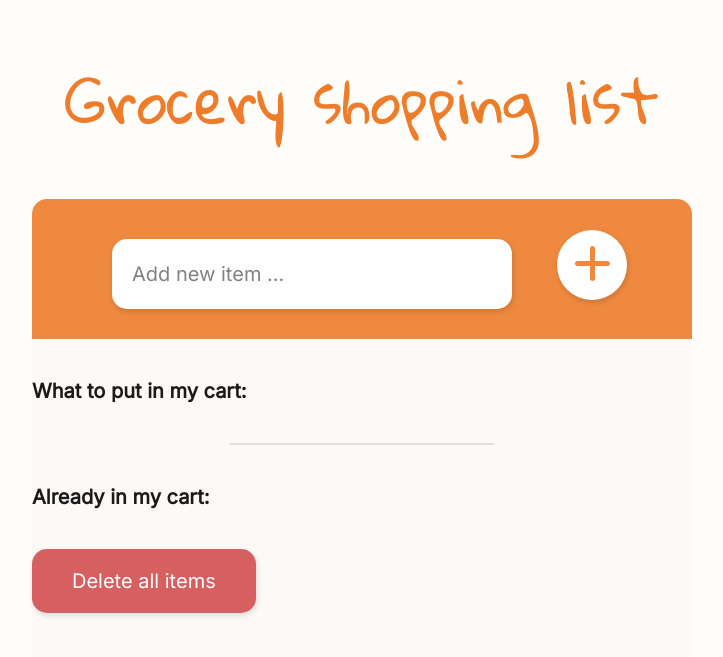
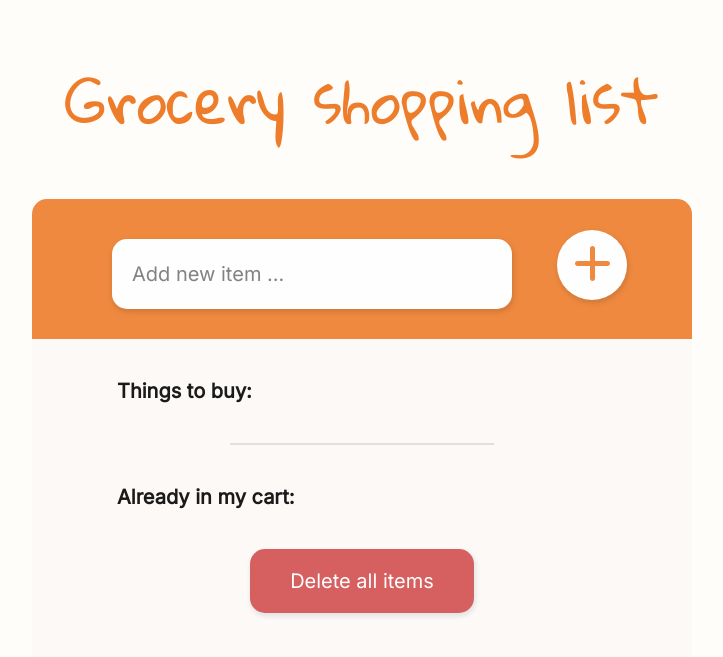
Before and after one commit to annawiken/T5-grocery-list, a plain HTML site: page index.html in a window 1280 px wide. Shown: the whole page, without its empty margins (278-1001 px from the left). Drawn offline with Linux system fonts and the light colour scheme.

Commit message:
add styling

```diff
--- a/css/style.css
+++ b/css/style.css
@@ -9,10 +9,11 @@ html {
 }
 
 
-/* GENERAL STYLING */
+/* BACKGROUND OUTSIDE OF FUNTIONAL APP AREA */
 body {
     background-color: #FFFDFA;
 }
+
 
 /* TEXT STYLING */
 .bought {
@@ -23,6 +24,7 @@ h3 {
     font-family: 'Inter', sans-serif;
     font-size: 1rem;
     color: #1a1a1a;
+    padding-left: 4.25rem;
 }
 
 
@@ -90,12 +92,18 @@ header {
     box-shadow: 1px 2.5px 4px 1px #e5e5e5; /* drop shadow for elements */
 }
 
+.flex-delete-button {
+    display: flex;
+    flex-direction: row;
+    justify-content: center;
+}
+
 .btn-delete-all-items:hover {
     background-color: #cd3d3d;
     cursor: pointer;
 }
 
-.btn-delete-item-red, .btn-buy-item, .btn-delete-item-grey, .btn-unbuy-item {
+.btn-delete-item-red, .btn-buy-item {
     border: none;
     background: none;
     margin: 0 0.4rem;
@@ -112,14 +120,14 @@ header {
     padding: 2rem 0 0 0;
 }
 
-#body-box .lists ul {
+#body-box ul {
     font-family: 'Inter', sans-serif;
     font-size: 1rem;
     list-style: none;
     align-content: center;
 }
 
-#body-box .lists ul li {
+#body-box ul li {
     background-color: #FFFFFF;
     border-radius: 0.75rem;
     height: 3.5rem;
--- a/index.html
+++ b/index.html
@@ -21,8 +21,7 @@
 
             <!-- shopping-list with action buttons -->
             <section id="body-box">
-            <article class="lists">
-                <h3> What to put in my cart: </h3>
+                <h3> Things to buy: </h3>
                 <ul id="shopping-list"></ul>
 
                 <!-- visually separate shopping-list and in-cart-list -->
@@ -31,10 +30,11 @@
                     <!-- in-cart-list for bought items -->
                 <h3> Already in my cart: </h3>
                 <ul id="in-cart-list"></ul>
-            </article>
 
                 <!-- button to delete all items from both lists -->
+                <section class="flex-delete-button">
                     <button class="btn-delete-all-items" onclick="removeAll()"> Delete all items </button>
+                </section>
             </section>
     </main>
 </body>
```
Lines whose indentation alone changed are shown as unchanged.
